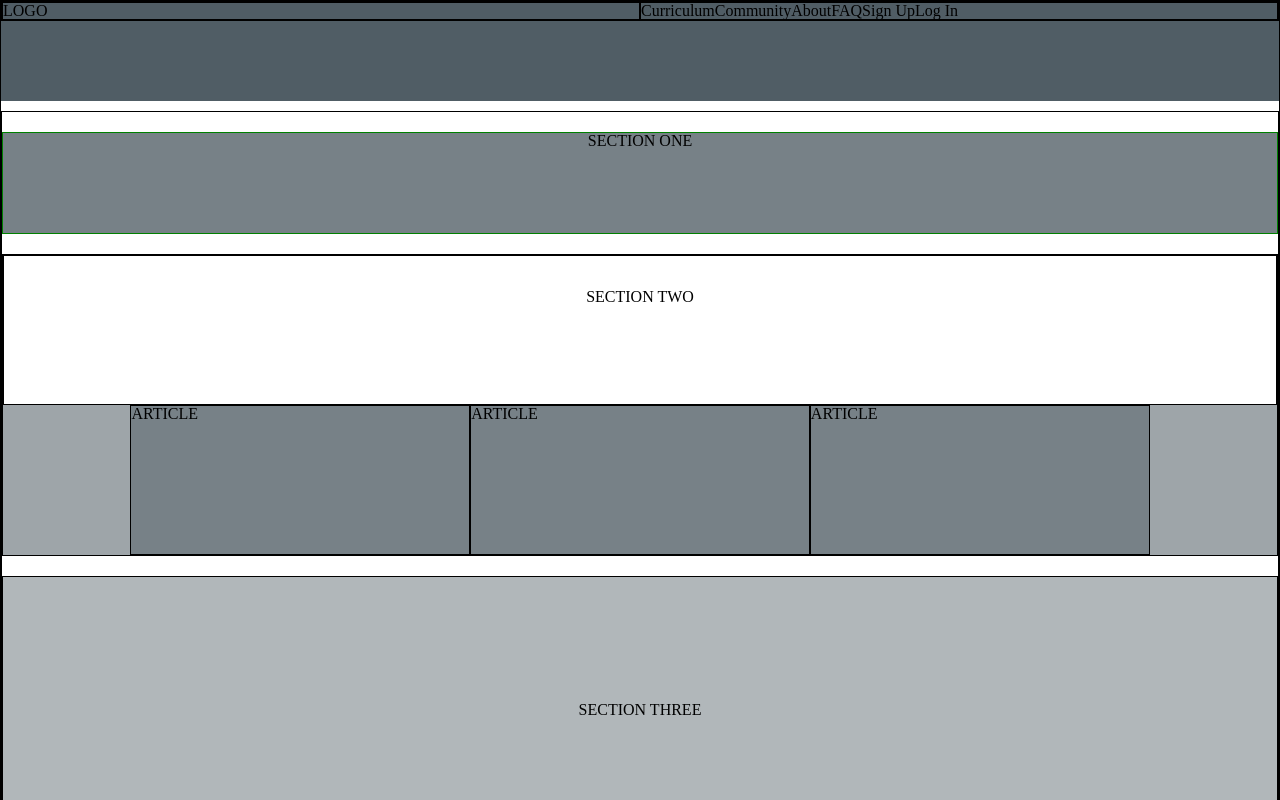
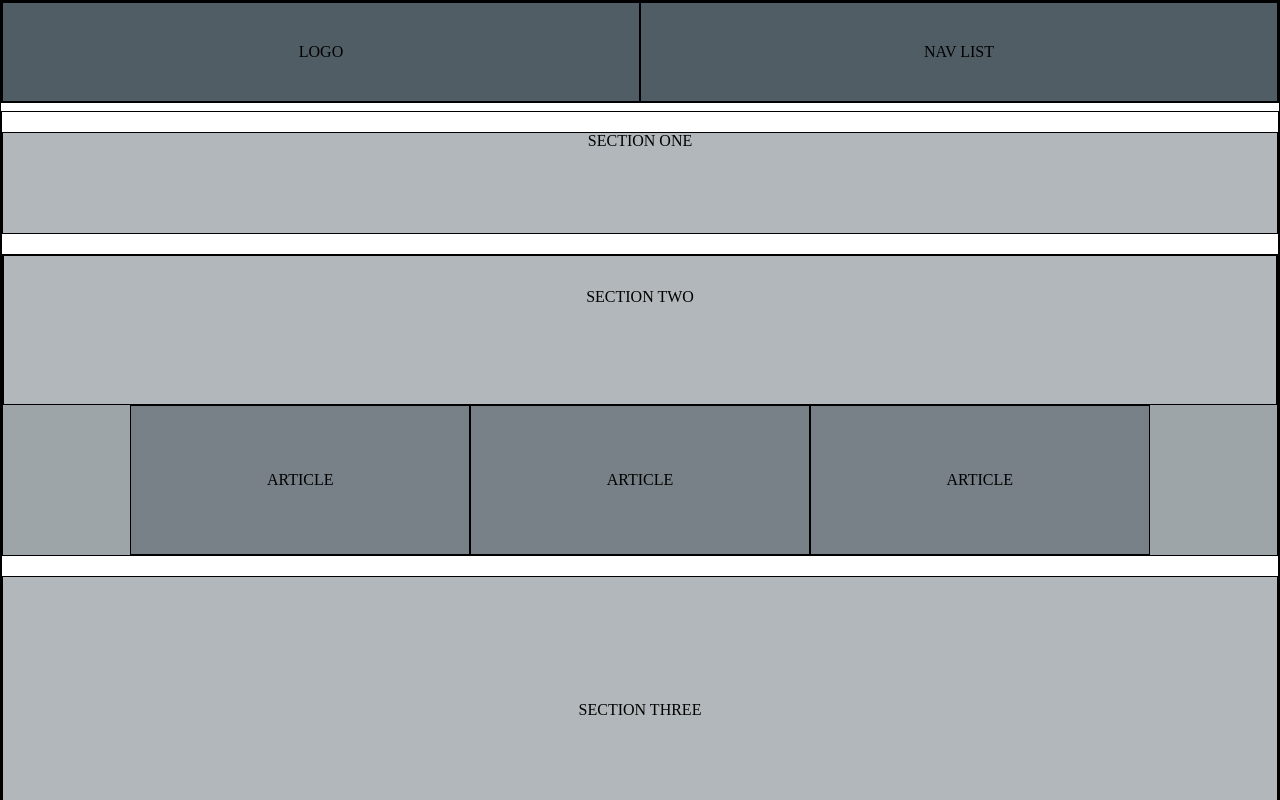
Before and after one commit to SofiBretz/Design-your-own-grid-based-framework, a plain HTML site: page index.html in a window 1280 px wide. Shown: the top 800 px of the page. Drawn offline with Linux system fonts and the light colour scheme.

Commit message:
4th commit - prototype completed

```diff
--- a/css/index.scss
+++ b/css/index.scss
@@ -78,10 +78,15 @@ header {
 
 .header_logo {
 	display: flex;
+	align-items: center;
+	justify-content: center;
   border: $black_border;
 }
 
 .header_list  {
+	display: flex;
+	align-items: center;
+	justify-content: center;
   border: $black_border;
 
   ul {
@@ -101,9 +106,9 @@ main {
   }
 
   #sectionOne {
-    border: solid green 1px;
+		border: $black_border;
 		height: 100px;
-    background-color: #778187;
+    background-color: #b1b7ba;
 
 		h1 {
 			display: flex;
@@ -117,6 +122,7 @@ main {
     display: grid;
     grid-template-rows: 150px 150px;
     grid-template-columns: 1fr;
+		background-color: #b1b7ba;
   }
 
   .sectionTwoUp {
@@ -133,6 +139,9 @@ main {
 
   .sectionTwoArticle {
     border: $black_border;
+		display: flex;
+		align-items: center;
+		justify-content: center;
   }
 
   .sectionTwoDown {
@@ -191,6 +200,7 @@ main {
     display: grid;
     grid-template-rows: 1fr 2fr 2fr;
     grid-template-columns: 1fr;
+		background-color: #b1b7ba;
 
 		#sectionFourBoxes {
 			display: flex;
@@ -213,6 +223,7 @@ main {
 			display: flex;
 			justify-content: center;
 			align-items: center;
+			background-color: #778187;
 		}
 
 		.sectionFourTitle {
@@ -235,6 +246,7 @@ main {
 
 		.sectionFourBottom {
 
+
 			a, p {
 				display: flex;
 				align-self: center;
@@ -242,6 +254,7 @@ main {
 				flex-wrap: wrap;
 				margin: 20px;
 				border: $black_border;
+				background-color: #778187;
 			}
 		}
   }
@@ -254,6 +267,7 @@ footer {
 	grid-template-columns: 1fr 1fr 1fr;
 	height: 280px;
   border: $black_border;
+	background-color: #b1b7ba;
 
 	#footerLeft, #footerRight, #footerCenter {
 		display: flex;
@@ -261,5 +275,6 @@ footer {
 		justify-content: center;
 		height: 200px;
 		border: $black_border;
+		background-color: #778187;
 	}
 }
--- a/index.html
+++ b/index.html
@@ -14,14 +14,7 @@
         <a class="logo" href="#">LOGO</a>
       </div>
       <div class="header_list">
-        <ul>
-          <li><a href="#">Curriculum</a></li>
-          <li><a href="#">Community</a></li>
-          <li><a href="#">About</a></li>
-          <li><a href="#">FAQ</a></li>
-          <li><a href="#">Sign Up</a></li>
-          <li><a href="#">Log In</a></li>
-        </ul>
+        NAV LIST
       </div>
     </nav>
   </header>
```
Also changed, not shown: css/index.css, 1 other file.
